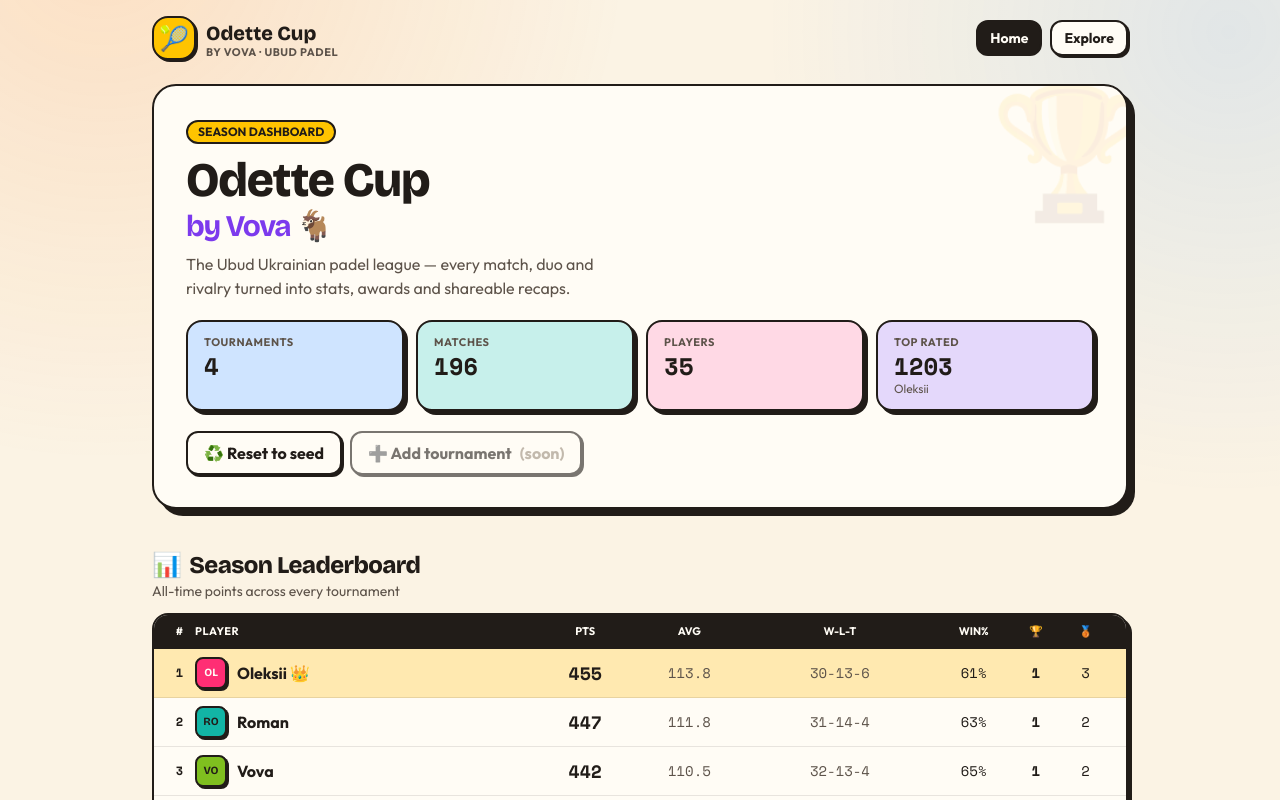
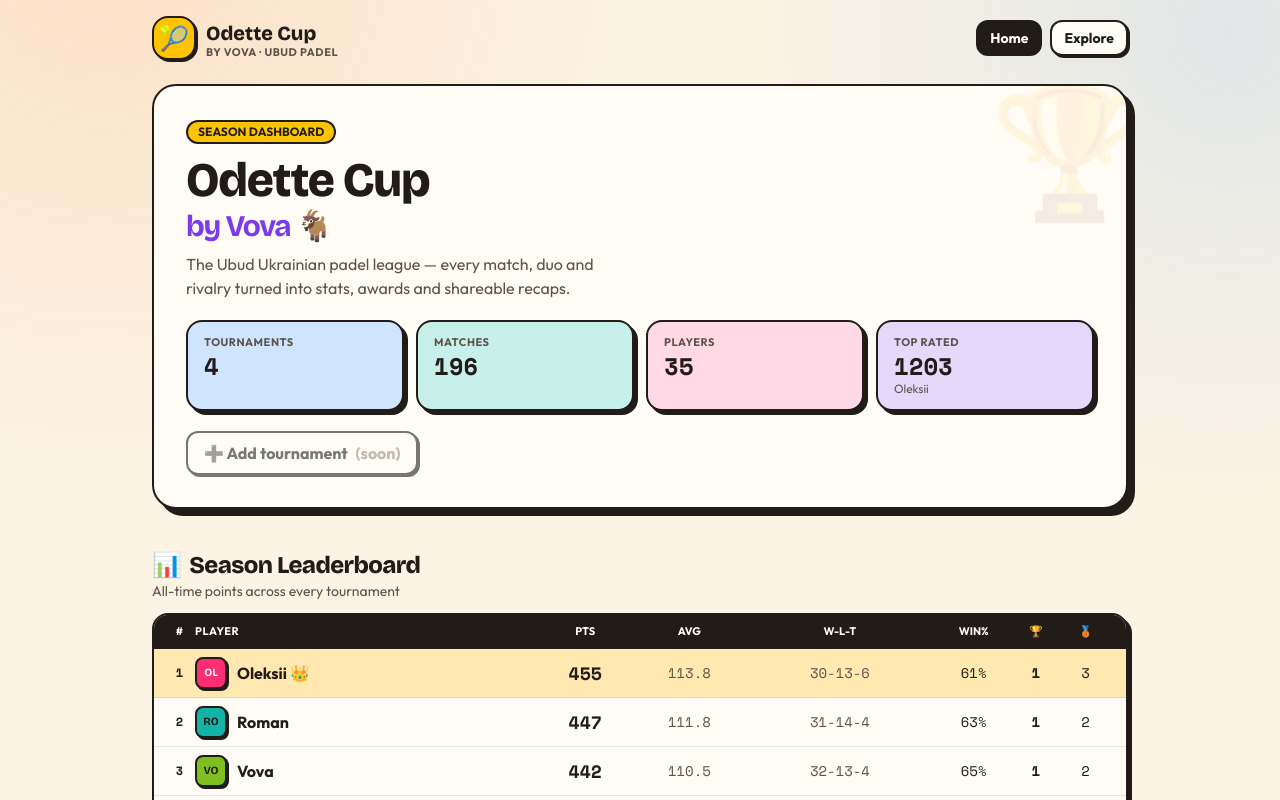
Before and after one commit to podolskyi/odette-cup-padel, a React (Vite) app: page / in a window 1280 px wide. Shown: the top 800 px of the page. Built offline with nearby package versions, Linux system fonts and the light colour scheme.

Commit message:
Scroll to top on route change; remove Reset to seed button
- New pages opened mid-scroll (SPA kept prior scroll position); reset scroll
  on every route change (Layout + Wrapped).
- Remove the 'Reset to seed' button from the dashboard.

```diff
--- a/src/components/Layout.tsx
+++ b/src/components/Layout.tsx
@@ -1,5 +1,15 @@
-import { NavLink, Outlet, Link } from 'react-router-dom'
+import { useEffect } from 'react'
+import { NavLink, Outlet, Link, useLocation } from 'react-router-dom'
 import { cx } from '../lib/cx'
+
+/** Reset scroll to the top whenever the route changes (SPA navigations don't). */
+function ScrollToTop() {
+  const { pathname } = useLocation()
+  useEffect(() => {
+    window.scrollTo(0, 0)
+  }, [pathname])
+  return null
+}
 
 function Tab({ to, children }: { to: string; children: React.ReactNode }) {
   return (
@@ -23,6 +33,7 @@ function Tab({ to, children }: { to: string; children: React.ReactNode }) {
 export function Layout() {
   return (
     <div className="mx-auto flex min-h-dvh max-w-5xl flex-col px-4 pb-16 pt-4 sm:px-6">
+      <ScrollToTop />
       <header className="mb-6 flex items-center justify-between gap-3">
         <Link to="/" className="group flex items-center gap-2.5">
           <span className="grid h-11 w-11 place-items-center rounded-2xl border-2 border-ink bg-sun text-2xl shadow-hard-sm transition-transform group-hover:rotate-12">
--- a/src/pages/Dashboard.tsx
+++ b/src/pages/Dashboard.tsx
@@ -12,7 +12,6 @@ import { cx } from '../lib/cx'
 export function Dashboard() {
   const tournaments = useAppStore((s) => s.tournaments)
   const aliases = useAppStore((s) => s.aliases)
-  const resetToSeed = useAppStore((s) => s.resetToSeed)
 
   const { season, ratings } = useMemo(
     () => seasonInsights({ tournaments, aliases }),
@@ -49,14 +48,6 @@ export function Dashboard() {
           />
         </div>
         <div className="mt-5 flex flex-wrap gap-2">
-          <button
-            className="btn"
-            onClick={() => {
-              if (confirm('Reset all data back to the seeded fixtures?')) resetToSeed()
-            }}
-          >
-            ♻️ Reset to seed
-          </button>
           <span className="btn cursor-not-allowed opacity-60" title="Paste importer coming soon">
             ➕ Add tournament <em className="not-italic text-ink-faint">(soon)</em>
           </span>
--- a/src/pages/Wrapped.tsx
+++ b/src/pages/Wrapped.tsx
@@ -1,4 +1,4 @@
-import { useMemo, useRef, type ReactNode } from 'react'
+import { useEffect, useMemo, useRef, type ReactNode } from 'react'
 import { Link, useParams } from 'react-router-dom'
 import { useAppStore } from '../store/useAppStore'
 import { tournamentInsights } from '../stats'
@@ -17,6 +17,10 @@ export function Wrapped() {
     () => (tournament ? tournamentInsights(tournament, aliases) : null),
     [tournament, aliases],
   )
+
+  useEffect(() => {
+    window.scrollTo(0, 0)
+  }, [])
 
   if (!tournament || !insights) {
     return (
```
